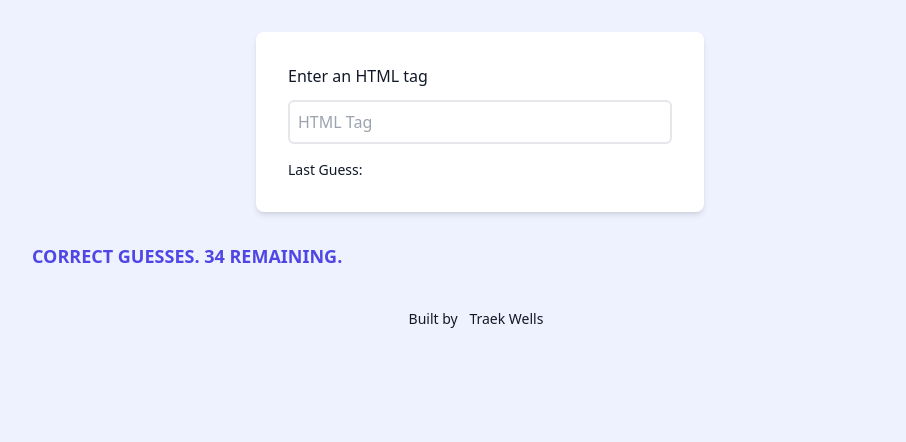
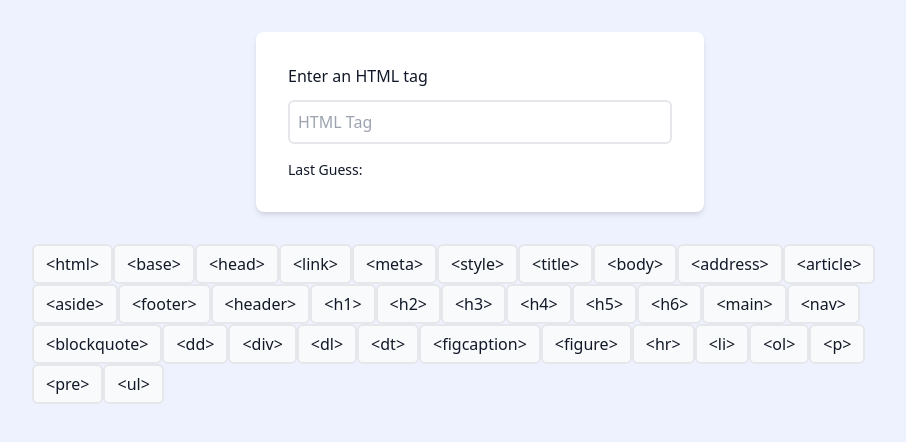
Before and after one commit to TraekWells/html-quiz, a React (Create React App) app: page /quiz in a window 1280 px wide. Shown: the top 442 px of the page, without its empty margins (160-1066 px from the left). Built offline with nearby package versions, Linux system fonts and the light colour scheme.

Commit message:
Added in check to correct guesses

```diff
--- a/src/components/Quiz.js
+++ b/src/components/Quiz.js
@@ -1,7 +1,6 @@
 import { useEffect, useState } from "react";
 import Tag from "./Tag";
 import GuessInput from "./GuessInput";
-import Footer from "./Footer";
 
 const Quiz = () => {
   const [tags, setTags] = useState([]);
@@ -21,8 +20,9 @@ const Quiz = () => {
 
   useEffect(() => {
     tags.forEach((tag) => {
-      if (guess === tag.tag && !correctGuesses.includes(guess)) {
+      if (guess === tag.tag) {
         setCorrectGuesses([...correctGuesses, { tag: guess }]);
+        // console.log(correctGuesses.some((current) => current.tag === guess));
       }
     });
   }, [guess]);
@@ -33,16 +33,22 @@ const Quiz = () => {
         <GuessInput setGuess={setGuess} guess={guess} />
       </section>
       <div className="container m-8 mx-auto max-w-4xl">
-        <p className="uppercase mb-2 leading-snug font-semibold text-indigo-600">
-          Correct Guesses. {tags.length - correctGuesses.length} remaining.
-        </p>
+        <p className="uppercase mb-2 leading-snug font-semibold text-indigo-600"></p>
         <ul className="flex flex-wrap">
-          {correctGuesses.map((tag, index) => {
-            return <Tag link={tag.link} tag={tag.tag} key={index} />;
+          {tags.map((tag, index) => {
+            return (
+              <Tag
+                link={tag.link}
+                tag={tag.tag}
+                key={index}
+                isCorrect={correctGuesses.some(
+                  (guesses) => guesses.tag === tag.tag
+                )}
+              />
+            );
           })}
         </ul>
       </div>
-      <Footer />
     </>
   );
 };
```
